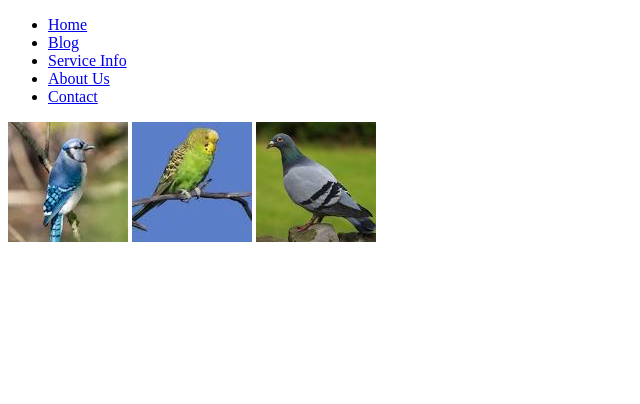
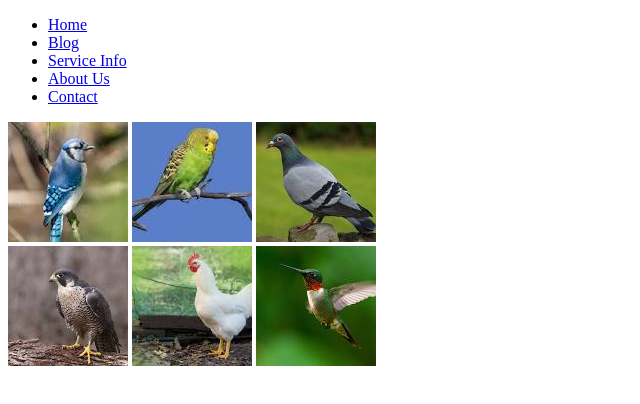
Before and after one commit to dennomel/Photography-project, a plain HTML site: page index.html in a window 1280 px wide. Shown: the whole page, without its empty margins (0-640 px from the left). Drawn offline with Linux system fonts and the light colour scheme.

Commit message:
added a second set of photos

```diff
--- a/index.html
+++ b/index.html
@@ -19,13 +19,17 @@
       </nav>
     </header>
 
-    <section>
+    <section class="Set 1">
       <img src="./images/blue jay.jpeg" alt="Blue jay" />
       <img src="./images/budgerigar.jpeg" alt="Budgerigar" />
       <img src="./images/dove.jpeg" alt="Dove" />
     </section>
 
-    <section></section>
+    <section class="Set 2">
+      <img src="./images/falcon.jpeg" alt="Falcon" />
+      <img src="./images/hen.jpeg" alt="Hen" />
+      <img src="./images/hummingbirds.jpeg" alt="hummingbirds" />
+    </section>
 
     <section></section>
   </body>
```
